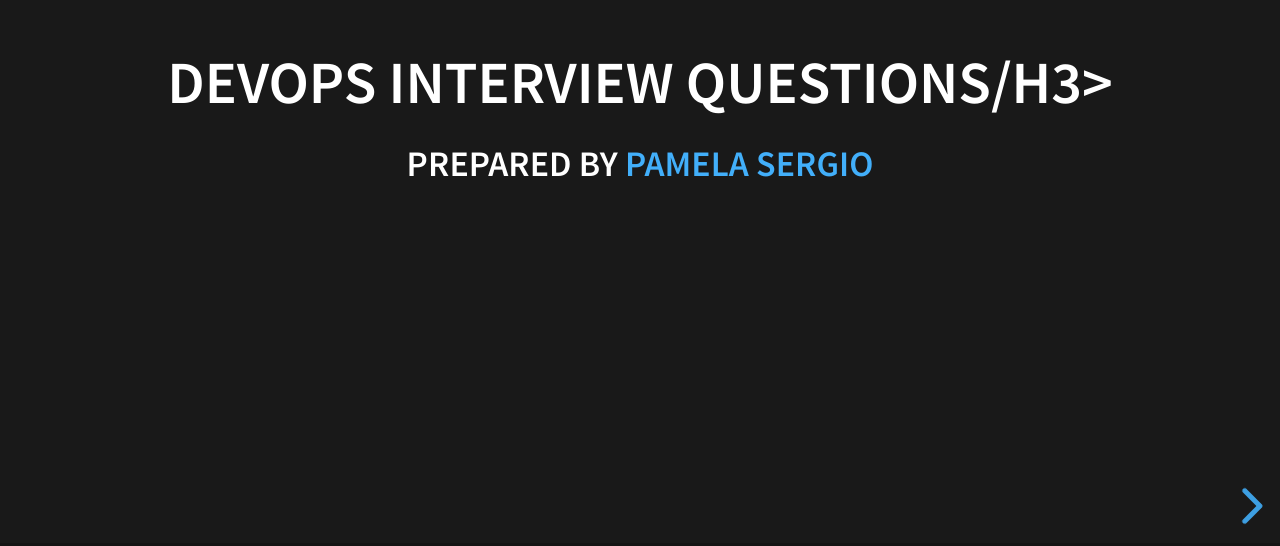
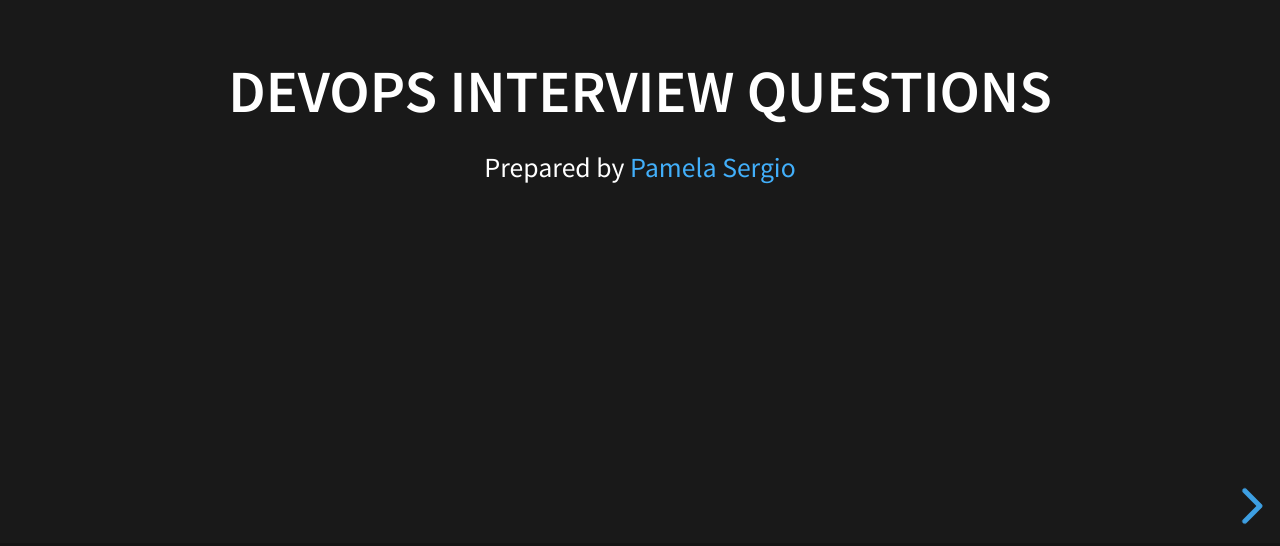
Before and after one commit to pamelasergio/devops-interview, a website: page index.html in a window 1280 px wide. Shown: the part 254-800 px from the top of the page. Drawn offline with Linux system fonts and the light colour scheme.

Commit message:
Interview questions

```diff
--- a/index.html
+++ b/index.html
@@ -17,7 +17,7 @@
 		<div class="reveal">
 			<div class="slides">
 				<section>
-					<h3>DevOps Interview Questions/h3>
+					<h3>DevOps Interview Questions</h3>
 					<p>
 						<small>Prepared by <a href="https://github.com/pamelasergio/devops-interview">Pamela Sergio</a></small>
 					</p>
```
